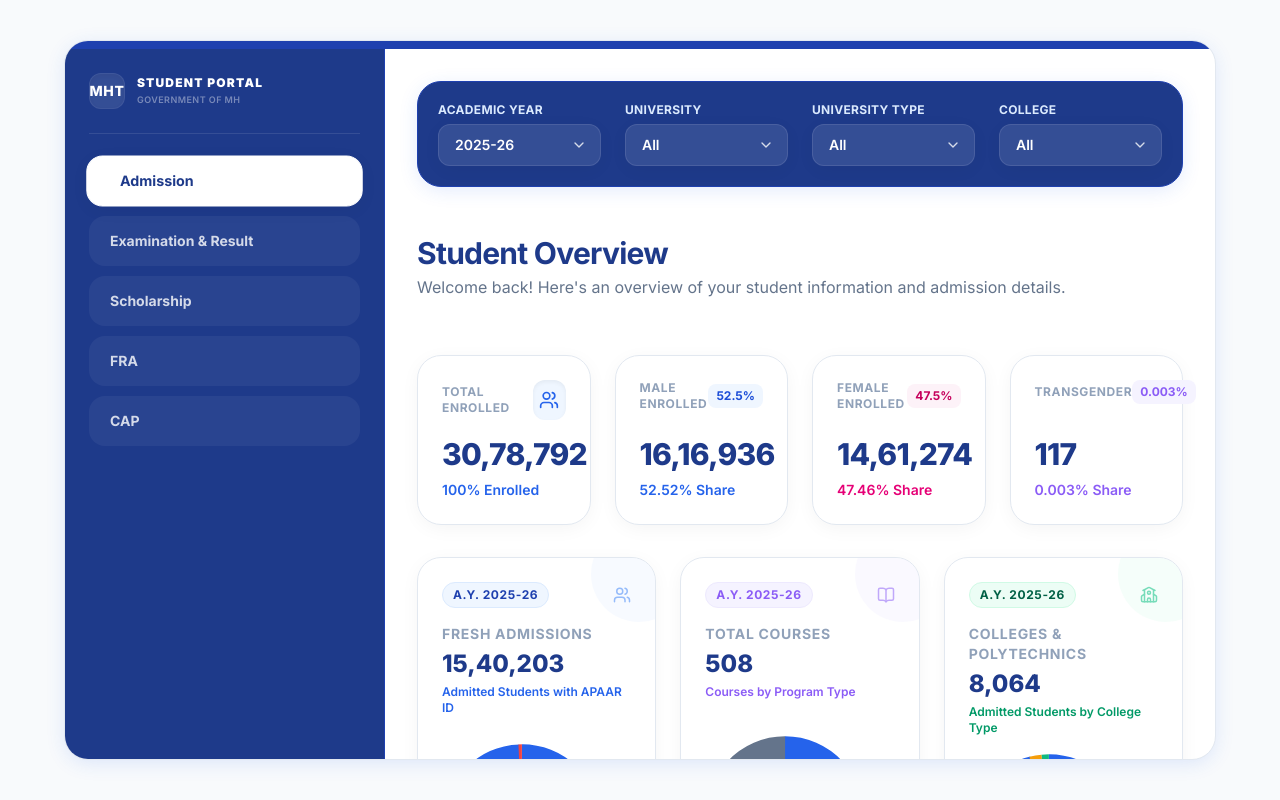
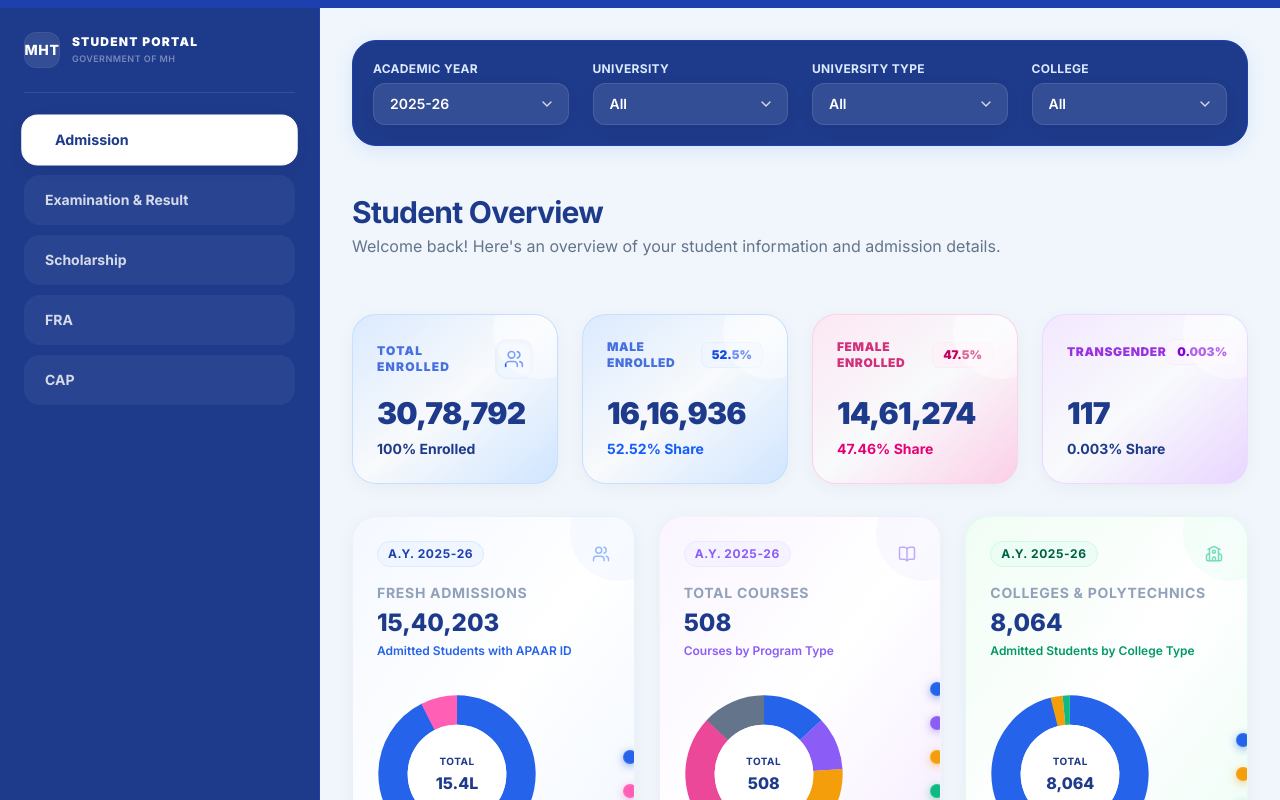
Before and after one commit to Aryan-suri2003/Student-MHTED-New, a Next.js app: page / in a window 1280 px wide. Built offline with nearby package versions, Linux system fonts and the light colour scheme.

Commit message:
style: upgrade dashboard layouts, full screen viewport, card gradients, and visual chart refinements

```diff
--- a/src/app/globals.css
+++ b/src/app/globals.css
@@ -29,7 +29,7 @@
 
 :root {
   --color-surface: #ffffff;
-  --color-background: #f8fafc;
+  --color-background: #f0f6fc;
   --color-text-main: #1e3a8a;
   --color-text-muted: #64748b;
   --color-border-light: #e2e8f0;
--- a/src/app/page.tsx
+++ b/src/app/page.tsx
@@ -33,8 +33,8 @@ export default function Home() {
   const pageData = getPageData();
 
   return (
-    <div className="w-screen h-screen bg-background text-textMain antialiased font-sans flex items-center justify-center p-4 lg:p-0">
-      <div className="w-[90%] h-[90vh] bg-surface rounded-3xl border border-borderLight shadow-glow flex flex-col overflow-hidden relative">
+    <div className="w-screen h-screen bg-background text-textMain antialiased font-sans flex flex-col overflow-hidden">
+      <div className="w-full h-full bg-surface flex flex-col overflow-hidden relative">
         {/* Top Banner Accent */}
         <div className="w-full h-2 bg-brand-800 flex-shrink-0" />
 
@@ -45,7 +45,7 @@ export default function Home() {
           <Sidebar activeTab={activeTab} setActiveTab={setActiveTab} />
 
           {/* Right Column: Content Area */}
-          <div className="flex-1 flex flex-col overflow-y-auto p-6 lg:p-8 gap-6">
+          <div className="flex-1 flex flex-col overflow-y-auto p-6 lg:p-8 gap-6 bg-background">
             {/* Filters Section */}
             <Filters onFilterChange={(f) => console.log("Filters updated:", f)} />
 
--- a/src/components/AdmissionDashboard.tsx
+++ b/src/components/AdmissionDashboard.tsx
@@ -117,7 +117,7 @@ function InteractiveDoughnut({ slices, totalLabel, totalValue }: DoughnutChartPr
             >
               <span
                 className="w-3.5 h-3.5 rounded-full flex-shrink-0 border border-white/10"
-                style={{ backgroundColor: slice.color }}
+                style={{ backgroundColor: slice.color, boxShadow: `0 2px 8px ${slice.color}80` }}
               />
               <span className="truncate max-w-[130px] font-semibold">{slice.label}</span>
             </button>
@@ -133,8 +133,8 @@ export default function AdmissionDashboard() {
 
   // Card 1: Fresh Admissions Data
   const freshAdmissionsSlices: Slice[] = [
-    { label: "Generated", value: 99.28, raw: "15.29L", color: "#2563eb" },
-    { label: "Pending", value: 0.72, raw: "11,089", color: "#ef4444" },
+    { label: "Generated", value: 92.5, raw: "14,24,688", color: "#2563eb" },
+    { label: "Pending", value: 7.5, raw: "1,15,515", color: "#ff60b5" },
   ];
 
   // Card 2: Courses Data
@@ -161,52 +161,56 @@ export default function AdmissionDashboard() {
       <div className="grid grid-cols-1 sm:grid-cols-2 lg:grid-cols-4 gap-6">
 
         {/* Card 1: Total Enrolled */}
-        <div className="bg-white rounded-3xl border border-borderLight shadow-soft p-6 flex flex-col justify-between hover:shadow-md transition-shadow duration-300">
+        <div className="bg-gradient-to-br from-[#dbeafe] via-slate-50 to-[#d0e5ff] rounded-3xl border border-blue-200/80 shadow-soft p-6 flex flex-col justify-between hover:shadow-md hover:border-blue-300 transition-all duration-300 relative overflow-hidden">
+          <div className="absolute top-0 right-0 w-24 h-24 bg-white/40 rounded-full -mr-8 -mt-8 pointer-events-none" />
           <div className="flex items-center justify-between mb-4">
-            <h4 className="text-xs font-bold text-slate-400 uppercase tracking-wider">Total Enrolled</h4>
-            <div className="w-10 h-10 rounded-xl bg-brand-50 text-brand-600 flex items-center justify-center shadow-inner">
+            <h4 className="text-xs font-black text-brand-700/80 uppercase tracking-widest">Total Enrolled</h4>
+            <div className="w-10 h-10 rounded-xl bg-brand-50 text-brand-600 flex items-center justify-center shadow-inner border border-brand-100/50">
               <Users size={20} className="stroke-[2]" />
             </div>
           </div>
           <div>
-            <p className="text-3xl font-extrabold text-brand-900 tracking-tight">30,78,792</p>
-            <p className="text-sm text-brand-600 font-semibold mt-2">100% Enrolled</p>
+            <p className="text-3xl font-black text-brand-900 tracking-tight">30,78,792</p>
+            <p className="text-sm text-brand-650 font-bold mt-2">100% Enrolled</p>
           </div>
         </div>
 
         {/* Card 2: Male Students */}
-        <div className="bg-white rounded-3xl border border-borderLight shadow-soft p-6 flex flex-col justify-between hover:shadow-md transition-shadow duration-300">
+        <div className="bg-gradient-to-br from-[#dbeafe] via-slate-50 to-[#d0e5ff] rounded-3xl border border-blue-200/80 shadow-soft p-6 flex flex-col justify-between hover:shadow-md hover:border-blue-300 transition-all duration-300 relative overflow-hidden">
+          <div className="absolute top-0 right-0 w-24 h-24 bg-white/40 rounded-full -mr-8 -mt-8 pointer-events-none" />
           <div className="flex items-center justify-between mb-4">
-            <h4 className="text-xs font-bold text-slate-400 uppercase tracking-wider">Male Enrolled</h4>
-            <span className="text-xs font-bold bg-brand-50 text-brand-700 px-2 py-1 rounded-lg">52.5%</span>
+            <h4 className="text-xs font-black text-brand-700/80 uppercase tracking-wider">Male Enrolled</h4>
+            <span className="text-xs font-black bg-blue-50 text-blue-700 px-2.5 py-1 rounded-lg border border-blue-100/50">52.5%</span>
           </div>
           <div>
-            <p className="text-3xl font-extrabold text-brand-900 tracking-tight">16,16,936</p>
-            <p className="text-sm text-brand-600 font-semibold mt-2">52.52% Share</p>
+            <p className="text-3xl font-black text-brand-900 tracking-tight">16,16,936</p>
+            <p className="text-sm text-blue-600 font-bold mt-2">52.52% Share</p>
           </div>
         </div>
 
         {/* Card 3: Female Students */}
-        <div className="bg-white rounded-3xl border border-borderLight shadow-soft p-6 flex flex-col justify-between hover:shadow-md transition-shadow duration-300">
+        <div className="bg-gradient-to-br from-[#fce7f3] via-slate-50 to-[#fbcfe8] rounded-3xl border border-pink-200/80 shadow-soft p-6 flex flex-col justify-between hover:shadow-md hover:border-pink-300 transition-all duration-300 relative overflow-hidden">
+          <div className="absolute top-0 right-0 w-24 h-24 bg-white/40 rounded-full -mr-8 -mt-8 pointer-events-none" />
           <div className="flex items-center justify-between mb-4">
-            <h4 className="text-xs font-bold text-slate-400 uppercase tracking-wider">Female Enrolled</h4>
-            <span className="text-xs font-bold bg-pink-50 text-pink-700 px-2 py-1 rounded-lg">47.5%</span>
+            <h4 className="text-xs font-black text-pink-700/80 uppercase tracking-wider">Female Enrolled</h4>
+            <span className="text-xs font-black bg-pink-50 text-pink-700 px-2.5 py-1 rounded-lg border border-pink-100/50">47.5%</span>
           </div>
           <div>
-            <p className="text-3xl font-extrabold text-brand-900 tracking-tight">14,61,274</p>
-            <p className="text-sm text-pink-600 font-semibold mt-2">47.46% Share</p>
+            <p className="text-3xl font-black text-brand-900 tracking-tight">14,61,274</p>
+            <p className="text-sm text-pink-600 font-bold mt-2">47.46% Share</p>
           </div>
         </div>
 
         {/* Card 4: Transgender */}
-        <div className="bg-white rounded-3xl border border-borderLight shadow-soft p-6 flex flex-col justify-between hover:shadow-md transition-shadow duration-300">
+        <div className="bg-gradient-to-br from-[#f3e8ff] via-slate-50 to-[#e9d5ff] rounded-3xl border border-purple-200/80 shadow-soft p-6 flex flex-col justify-between hover:shadow-md hover:border-purple-300 transition-all duration-300 relative overflow-hidden">
+          <div className="absolute top-0 right-0 w-24 h-24 bg-white/40 rounded-full -mr-8 -mt-8 pointer-events-none" />
           <div className="flex items-center justify-between mb-4">
-            <h4 className="text-xs font-bold text-slate-400 uppercase tracking-wider">Transgender</h4>
-            <span className="text-xs font-bold bg-violet-50 text-avatar px-2 py-1 rounded-lg">0.003%</span>
+            <h4 className="text-xs font-black text-purple-700/80 uppercase tracking-wider">Transgender</h4>
+            <span className="text-xs font-black bg-purple-50 text-purple-700 px-2.5 py-1 rounded-lg border border-purple-100/50">0.003%</span>
           </div>
           <div>
-            <p className="text-3xl font-extrabold text-brand-900 tracking-tight">117</p>
-            <p className="text-sm text-avatar font-semibold mt-2">0.003% Share</p>
+            <p className="text-3xl font-black text-brand-900 tracking-tight">117</p>
+            <p className="text-sm text-purple-650 font-bold mt-2">0.003% Share</p>
           </div>
         </div>
 
@@ -216,7 +220,7 @@ export default function AdmissionDashboard() {
       <div className="grid grid-cols-1 md:grid-cols-2 lg:grid-cols-3 gap-6">
 
         {/* Card 1: Fresh Admissions */}
-        <div className="bg-white rounded-3xl border border-borderLight shadow-soft p-6 flex flex-col justify-between min-h-[310px] hover:shadow-md transition-shadow duration-300 relative overflow-hidden">
+        <div className="bg-gradient-to-br from-[#f4f8ff] via-white to-[#f0f6ff] rounded-3xl border border-blue-100/50 shadow-soft p-6 flex flex-col justify-between min-h-[310px] hover:shadow-md hover:border-blue-200/50 transition-all duration-300 relative overflow-hidden">
           <div className="absolute top-0 right-0 w-24 h-24 bg-brand-50/50 rounded-full -mr-8 -mt-8 pointer-events-none" />
 
           <div>
@@ -242,7 +246,7 @@ export default function AdmissionDashboard() {
         </div>
 
         {/* Card 2: Courses */}
-        <div className="bg-white rounded-3xl border border-borderLight shadow-soft p-6 flex flex-col justify-between min-h-[310px] hover:shadow-md transition-shadow duration-300 relative overflow-hidden">
+        <div className="bg-gradient-to-br from-[#faf5ff] via-white to-[#f5ebff] rounded-3xl border border-violet-100/50 shadow-soft p-6 flex flex-col justify-between min-h-[310px] hover:shadow-md hover:border-violet-200/50 transition-all duration-300 relative overflow-hidden">
           <div className="absolute top-0 right-0 w-24 h-24 bg-violet-50/50 rounded-full -mr-8 -mt-8 pointer-events-none" />
 
           <div>
@@ -268,7 +272,7 @@ export default function AdmissionDashboard() {
         </div>
 
         {/* Card 3: Colleges & Polytechnics */}
-        <div className="bg-white rounded-3xl border border-borderLight shadow-soft p-6 flex flex-col justify-between min-h-[310px] hover:shadow-md transition-shadow duration-300 relative overflow-hidden">
+        <div className="bg-gradient-to-br from-[#f0fdf4] via-white to-[#ecfdf5] rounded-3xl border border-emerald-100/50 shadow-soft p-6 flex flex-col justify-between min-h-[310px] hover:shadow-md hover:border-emerald-200/50 transition-all duration-300 relative overflow-hidden">
           <div className="absolute top-0 right-0 w-24 h-24 bg-emerald-50/50 rounded-full -mr-8 -mt-8 pointer-events-none" />
 
           <div>
@@ -409,7 +413,7 @@ function ProgramTypeBarChart({ isExpanded, onToggleExpand }: { isExpanded: boole
   ];
 
   return (
-    <div className="bg-white rounded-3xl border border-borderLight shadow-soft p-6 flex flex-col gap-6 w-full relative overflow-hidden">
+    <div className="bg-gradient-to-br from-[#f4f8ff] via-white to-[#f0f6ff] rounded-3xl border border-blue-100/50 shadow-soft p-6 flex flex-col gap-6 w-full relative overflow-hidden">
 
       {/* Expand/Collapse Float Button */}
       <button
@@ -594,15 +598,15 @@ function ProgramTypeBarChart({ isExpanded, onToggleExpand }: { isExpanded: boole
       {/* Legend Container */}
       <div className="flex justify-center items-center gap-6 text-sm font-bold text-slate-700 mt-2">
         <span className="flex items-center gap-2">
-          <span className="w-3.5 h-3.5 rounded-full bg-[#ff60b5]" />
+          <span className="w-3.5 h-3.5 rounded-full bg-[#ff60b5]" style={{ boxShadow: '0 2px 8px #ff60b580' }} />
           Female
         </span>
         <span className="flex items-center gap-2">
-          <span className="w-3.5 h-3.5 rounded-full bg-[#3b82f6]" />
+          <span className="w-3.5 h-3.5 rounded-full bg-[#3b82f6]" style={{ boxShadow: '0 2px 8px #3b82f680' }} />
           Male
         </span>
         <span className="flex items-center gap-2">
-          <span className="w-3.5 h-3.5 rounded-full bg-[#8b5cf6]" />
+          <span className="w-3.5 h-3.5 rounded-full bg-[#8b5cf6]" style={{ boxShadow: '0 2px 8px #8b5cf680' }} />
           Transgender
         </span>
       </div>
@@ -674,7 +678,7 @@ function RegionCoverageChart({ isExpanded, onToggleExpand }: { isExpanded: boole
   const pathD = points.map((p, i) => `${i === 0 ? "M" : "L"} ${p.x} ${p.y}`).join(" ");
 
   return (
-    <div className="bg-white rounded-3xl border border-borderLight shadow-soft p-6 flex flex-col gap-6 w-full relative overflow-hidden">
+    <div className="bg-gradient-to-br from-[#f5f3ff] via-white to-[#ecfeff] rounded-3xl border border-indigo-100/40 shadow-soft p-6 flex flex-col gap-6 w-full relative overflow-hidden">
 
       {/* Expand/Collapse Float Button */}
       <button
@@ -988,7 +992,7 @@ function UniversityCoverageChart() {
   };
 
   return (
-    <div className="bg-white rounded-3xl border border-borderLight shadow-soft p-6 flex flex-col gap-6 w-full relative overflow-hidden">
+    <div className="bg-gradient-to-br from-[#f0fdfa] via-white to-[#f0f9ff] rounded-3xl border border-teal-100/50 shadow-soft p-6 flex flex-col gap-6 w-full relative overflow-hidden">
       {/* Top Header */}
       <div className="text-center border-b border-slate-100 pb-4">
         <h3 className="text-lg font-extrabold text-brand-900 tracking-tight">
@@ -1212,7 +1216,7 @@ function GenderProgramUniversityChart() {
   };
 
   return (
-    <div className="bg-white rounded-3xl border border-borderLight shadow-soft p-6 flex flex-col gap-6 w-full relative overflow-hidden h-[540px]">
+    <div className="bg-gradient-to-br from-[#f4f8ff] via-white to-[#fdf2f8] rounded-3xl border border-blue-100/50 shadow-soft p-6 flex flex-col gap-6 w-full relative overflow-hidden h-[540px]">
       {/* Title */}
       <div className="text-center border-b border-slate-100 pb-4">
         <h3 className="text-base font-extrabold text-brand-900 tracking-tight">
@@ -1395,7 +1399,7 @@ function CategoryGenderChart() {
   };
 
   return (
-    <div className="bg-white rounded-3xl border border-borderLight shadow-soft p-6 flex flex-col gap-6 w-full relative overflow-hidden h-[540px]">
+    <div className="bg-gradient-to-br from-[#f4f8ff] via-white to-[#fdf2f8] rounded-3xl border border-blue-100/50 shadow-soft p-6 flex flex-col gap-6 w-full relative overflow-hidden h-[540px]">
 
       {/* Header and Controls */}
       <div className="flex flex-col sm:flex-row items-center justify-between gap-4 border-b border-slate-100 pb-4">
@@ -1551,15 +1555,15 @@ function CategoryGenderChart() {
       {/* Legend Container */}
       <div className="mt-auto border-t border-slate-100 pt-4 flex justify-center items-center gap-6 text-xs font-bold text-slate-700">
         <span className="flex items-center gap-2">
-          <span className="w-3 h-3 rounded-full bg-[#ff60b5]" />
+          <span className="w-3.5 h-3.5 rounded-full bg-[#ff60b5]" style={{ boxShadow: '0 2px 8px #ff60b580' }} />
           Female
         </span>
         <span className="flex items-center gap-2">
-          <span className="w-3 h-3 rounded-full bg-[#3b82f6]" />
+          <span className="w-3.5 h-3.5 rounded-full bg-[#3b82f6]" style={{ boxShadow: '0 2px 8px #3b82f680' }} />
           Male
         </span>
         <span className="flex items-center gap-2">
-          <span className="w-3 h-3 rounded-full bg-[#8b5cf6]" />
+          <span className="w-3.5 h-3.5 rounded-full bg-[#8b5cf6]" style={{ boxShadow: '0 2px 8px #8b5cf680' }} />
           Transgender
         </span>
       </div>
@@ -1667,7 +1671,7 @@ function CategoryUniversityDistributionChart() {
   };
 
   return (
-    <div className="bg-white rounded-3xl border border-borderLight shadow-soft p-6 flex flex-col gap-6 w-full relative overflow-hidden mt-6">
+    <div className="bg-gradient-to-br from-[#f0fdfa] via-white to-[#f0f9ff] rounded-3xl border border-teal-100/50 shadow-soft p-6 flex flex-col gap-6 w-full relative overflow-hidden mt-6">
       {/* Title */}
       <div className="text-center border-b border-slate-100 pb-4">
         <h3 className="text-base font-extrabold text-brand-900 tracking-tight">
@@ -1802,7 +1806,7 @@ function CategoryUniversityDistributionChart() {
       <div className="flex justify-center items-center flex-wrap gap-x-6 gap-y-2 text-xs font-bold text-slate-700 mt-2 border-t border-slate-100 pt-4">
         {categories.map(cat => (
           <span key={cat} className="flex items-center gap-2">
-            <span className="w-3 h-3 rounded-full" style={{ backgroundColor: categoryColors[cat] }} />
+            <span className="w-3 h-3 rounded-full" style={{ backgroundColor: categoryColors[cat], boxShadow: `0 2px 8px ${categoryColors[cat]}80` }} />
             {cat}
           </span>
         ))}
@@ -1896,7 +1900,7 @@ function AdmissionTopProgramsChart() {
   const types = ["PhD", "PG", "PG Diploma", "UG", "Diploma", "Certificate", "Other"];
 
   return (
-    <div className="bg-white rounded-3xl border border-borderLight shadow-soft p-6 flex flex-col gap-6 w-full relative mt-6">
+    <div className="bg-gradient-to-br from-[#f4f8ff] via-white to-[#f0f6ff] rounded-3xl border border-blue-100/50 shadow-soft p-6 flex flex-col gap-6 w-full relative mt-6">
       {/* Header & Title */}
       <div className="text-center border-b border-slate-100 pb-4">
         <h3 className="text-base font-extrabold text-brand-900 tracking-tight">
@@ -1949,10 +1953,10 @@ function AdmissionTopProgramsChart() {
                     <span>{item.name}</span>
                     <span className="text-slate-600 font-bold">{formatNumber(item.value)}</span>
                   </div>
-                  <div className="w-full bg-slate-100 rounded-full h-5 overflow-hidden relative shadow-inner">
+                  <div className="w-full bg-slate-100 rounded-lg h-7 overflow-hidden relative shadow-inner">
                     <div
                       style={{ width: `${pct}%` }}
-                      className="bg-[#ff60b5] hover:bg-[#ec4899] transition-all duration-500 h-full rounded-full"
+                      className="bg-[#ff60b5] hover:bg-[#ec4899] transition-all duration-500 h-full rounded-lg"
                     />
                   </div>
                 </div>
@@ -1980,10 +1984,10 @@ function AdmissionTopProgramsChart() {
                     <span>{item.name}</span>
                     <span className="text-slate-600 font-bold">{formatNumber(item.value)}</span>
                   </div>
-                  <div className="w-full bg-slate-100 rounded-full h-5 overflow-hidden relative shadow-inner">
+                  <div className="w-full bg-slate-100 rounded-lg h-7 overflow-hidden relative shadow-inner">
                     <div
                       style={{ width: `${pct}%` }}
-                      className="bg-[#3b82f6] hover:bg-[#2563eb] transition-all duration-500 h-full rounded-full"
+                      className="bg-[#3b82f6] hover:bg-[#2563eb] transition-all duration-500 h-full rounded-lg"
                     />
                   </div>
                 </div>
@@ -2021,7 +2025,7 @@ function AdmittedStudentsMapCard() {
   ];
 
   return (
-    <div className="bg-white rounded-3xl border border-borderLight shadow-soft p-6 flex flex-col gap-4 w-full relative">
+    <div className="bg-gradient-to-br from-[#f4f8ff] via-white to-[#f0f6ff] rounded-3xl border border-blue-100/50 shadow-soft p-6 flex flex-col gap-4 w-full relative">
       <div className="border-b border-slate-100 pb-3 flex justify-between items-center">
         <h3 className="text-base font-extrabold text-brand-900 tracking-tight">
           Admitted Students from Other States
@@ -2091,7 +2095,7 @@ function FeeWaiverImpactChartCard() {
   const getEwsPoints = () => "60,207.96 193.33,207.36 326.67,207.94 460,209.70";
 
   return (
-    <div className="bg-white rounded-3xl border border-borderLight shadow-soft p-6 flex flex-col gap-4 w-full relative">
+    <div className="bg-gradient-to-br from-[#fdf2f8] via-white to-[#f0fdfa] rounded-3xl border border-pink-100/40 shadow-soft p-6 flex flex-col gap-4 w-full relative">
       <div className="border-b border-slate-100 pb-3 flex flex-col md:flex-row md:justify-between md:items-center gap-2">
         <h3 className="text-base font-extrabold text-brand-900 tracking-tight">
           Impact of Fee Waiver in Professional Courses for Females
```
